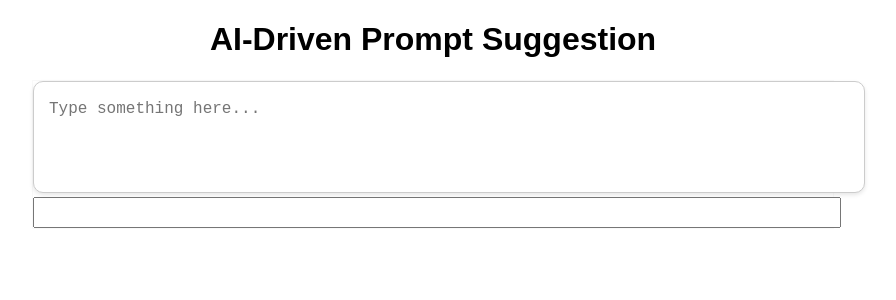
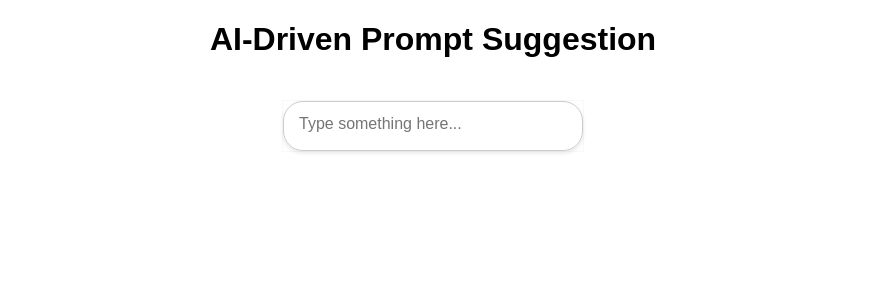
Before and after one commit to AshanLakshitha16763/Medical_Assistant_AI_suggestion, a React (Create React App) app in the folder AI_Suggestion_App/frontend/: page / in a window 1280 px wide. Shown: the top 300 px of the page, without its empty margins (207-1103 px from the left). Built offline with nearby package versions, Linux system fonts and the light colour scheme.

Commit message:
placeholder issue
two inputs won't align as one text area

```diff
--- a/AI_Suggestion_App/frontend/src/components/SearchBar.css
+++ b/AI_Suggestion_App/frontend/src/components/SearchBar.css
@@ -20,13 +20,14 @@
 
     line-height: 1.5;
     transition: height 0.2s ease;
+
+    font-family: 'Arial';
 }
 
 #search-bar2 {
     z-index: -1;
     color: gray;
     cursor: none;
-
 }
 
 
--- a/AI_Suggestion_App/frontend/src/components/SearchBar.js
+++ b/AI_Suggestion_App/frontend/src/components/SearchBar.js
@@ -317,37 +317,105 @@ const handleKeyDown = (e) => {
     };
 
 // the visual part(render) - Render the textarea and suggestions dropdown
+    // return (
+    //     <div className="search-bar-container" ref={containerRef}>
+    //         <textarea
+    //             ref={inputRef}
+    //             value={input}
+    //             onChange={handleChange}
+    //             onKeyDown={handleKeyDown}
+    //             onSelect={(e) => {
+    //                 setCursorPosition(e.target.selectionStart);
+    //                 updateDropdownPosition();
+    //             }}
+    //             onScroll={updateDropdownPosition}
+    //             placeholder="Type something here..."
+    //             className="search-bar"
+    //             id='search-bar'
+    //             style={{ position: "relative", zIndex: 2 }}
+    //             rows={1}
+    //             // style={{ZIndex: 2}}
+    //         />
+
+
+    //         <input
+    //             type="text"
+    //             className="search-bar"
+    //             id="search-bar-2"
+    //             value={suggestion}
+    //             readOnly
+    //             style={{ height:"25px",width: "100%", zIndex: 2 }}
+    //         />
+
+
+
+    //         {/* Suggestions dropdown */}
+    //         {suggestions.length > 0 && (
+    //             <SuggestionsDropdown
+    //                 suggestions={suggestions}
+    //                 onClick={handleSuggestionClick}
+    //                 position={dropdownPosition}
+    //                 selectedIndex={selectedIndex}
+
+    //             />
+    //         )}
+    //     </div>
+    // );
+
     return (
-        <div className="search-bar-container" ref={containerRef}>
+        <div className="search-bar-container" ref={containerRef} style={{ position: "relative", width: "fit-content", display: "inline-flex", alignItems: "center" }}>
+            {/* Main input (textarea) */}
             <textarea
                 ref={inputRef}
                 value={input}
                 onChange={handleChange}
                 onKeyDown={handleKeyDown}
-                onSelect={(e) => {
-                    setCursorPosition(e.target.selectionStart);
-                    updateDropdownPosition();
-                }}
+                onSelect={updateDropdownPosition}
                 onScroll={updateDropdownPosition}
                 placeholder="Type something here..."
                 className="search-bar"
-                id='search-bar'
-                style={{ position: "relative", zIndex: 2 }}
+                id="search-bar"
+                style={{
+                    position: "relative",
+                    zIndex: 2,
+                    width: "300px",
+                    height: "40px",
+                    resize: "none",
+                    fontSize: "16px",
+                    padding: "10px 15px",
+                    color: "#000",
+                    background: "transparent",
+                    borderRadius: "20px",
+                    border: "1px solid #ccc",
+                    boxSizing: "border-box",
+                }}
                 rows={1}
-                // style={{ZIndex: 2}}
             />
 
-
+            {/* Overlay input for suggestion acting as ghost text */}
             <input
                 type="text"
-                name="search-bar"
+                className="search-bar-overlay"
                 id="search-bar-2"
                 value={suggestion}
                 readOnly
-                style={{ height:"25px",width: "100%", zIndex: 2 }}
+                style={{
+                    position: "absolute",
+                    top: 0,
+                    left: 0,
+                    width: "300px",
+                    height: "40px",
+                    fontSize: "16px",
+                    padding: "10px 15px",
+                    color: "rgba(0, 0, 0, 0.3)", // Ghost text color
+                    background: "transparent",
+                    borderRadius: "20px",
+                    border: "1px solid transparent", // No border to avoid overlap
+                    pointerEvents: "none", // Non-interactive
+                    zIndex: 1,
+                    boxSizing: "border-box",
+                }}
             />
-
-
 
             {/* Suggestions dropdown */}
             {suggestions.length > 0 && (
@@ -356,11 +424,11 @@ const handleKeyDown = (e) => {
                     onClick={handleSuggestionClick}
                     position={dropdownPosition}
                     selectedIndex={selectedIndex}
-
                 />
             )}
         </div>
     );
+
 }
 
 export default SearchBar;
```
